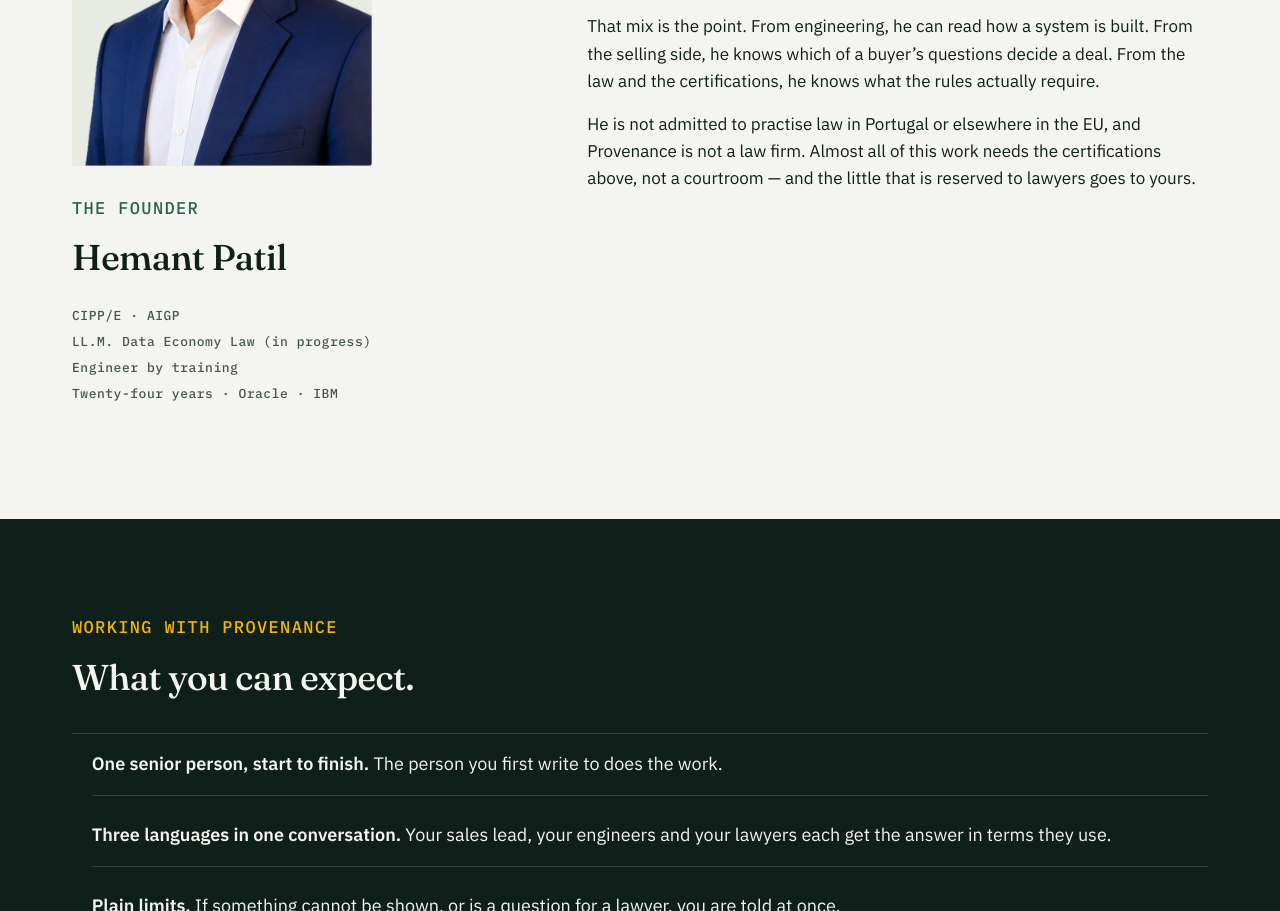
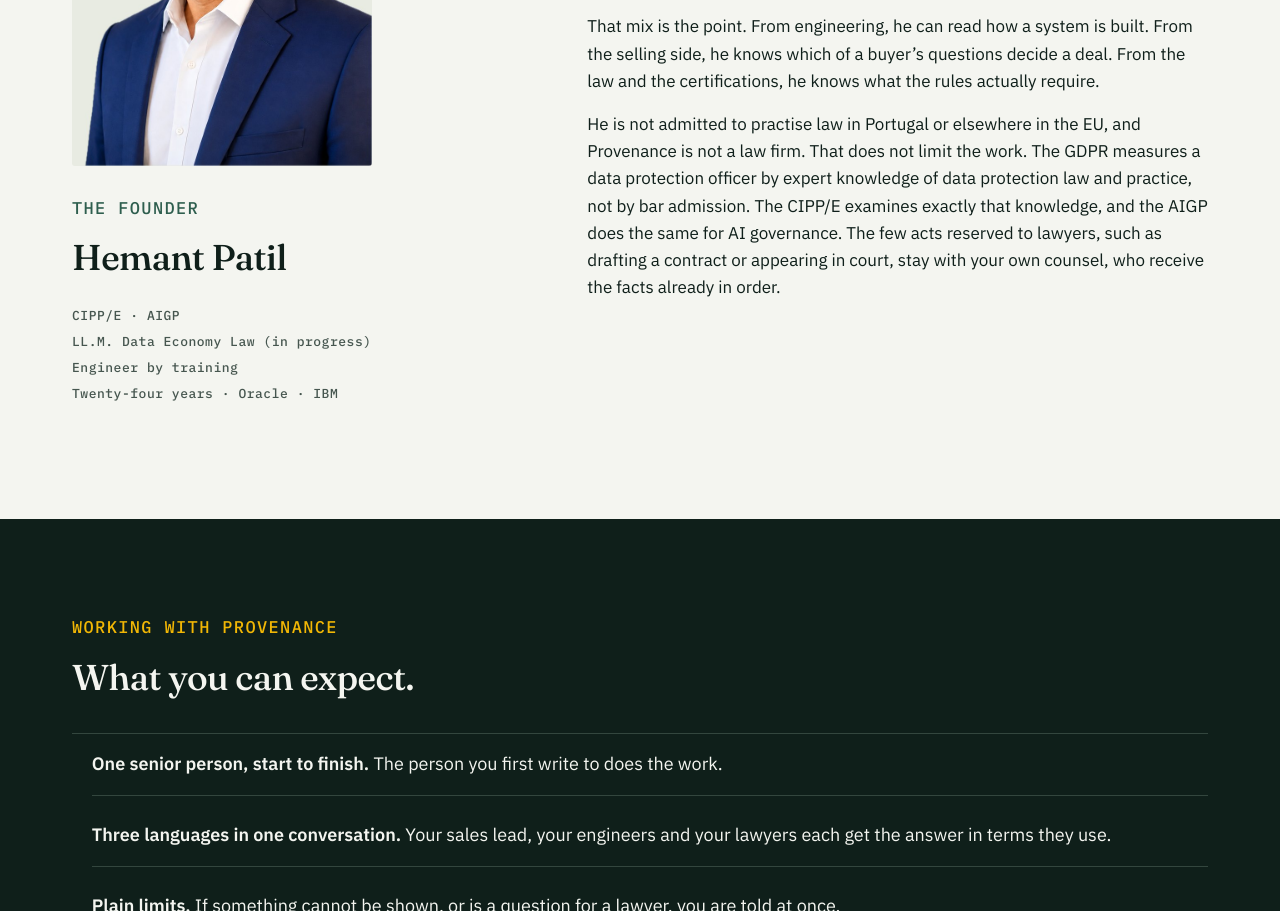
Before and after one commit to hbpatil-provenance/provenance-site, a plain HTML site: page about.html in a window 1280 px wide. Shown: the part 1198-2109 px from the top of the page. Drawn offline with Linux system fonts and the light colour scheme.

Commit message:
About: replace the line on certifications and reserved legal acts
Co-Authored-By: Claude Fable 5.2 <noreply@anthropic.com>
Claude-Session: https://claude.ai/code/session_01UhT3gytvvGfiDEchaNQQdo

```diff
--- a/about.html
+++ b/about.html
@@ -59,7 +59,7 @@
 <p>Provenance is led by Hemant Patil. He holds the CIPP/E and AIGP — two of the most widely recognised certifications in data protection and AI governance — and is completing an LL.M. in Data Economy Law. He is also a qualified, bar-registered lawyer.</p>
 <p>Before all of this, he spent twenty-four years inside enterprise technology, at Oracle and IBM, selling and delivering software and services to large organisations in more than forty countries.</p>
 <p>That mix is the point. From engineering, he can read how a system is built. From the selling side, he knows which of a buyer’s questions decide a deal. From the law and the certifications, he knows what the rules actually require.</p>
-<p>He is not admitted to practise law in Portugal or elsewhere in the EU, and Provenance is not a law firm. Almost all of this work needs the certifications above, not a courtroom — and the little that is reserved to lawyers goes to yours.</p>
+<p>He is not admitted to practise law in Portugal or elsewhere in the EU, and Provenance is not a law firm. That does not limit the work. The GDPR measures a data protection officer by expert knowledge of data protection law and practice, not by bar admission. The CIPP/E examines exactly that knowledge, and the AIGP does the same for AI governance. The few acts reserved to lawyers, such as drafting a contract or appearing in court, stay with your own counsel, who receive the facts already in order.</p>
 </div>
 </div>
 </section>
```
